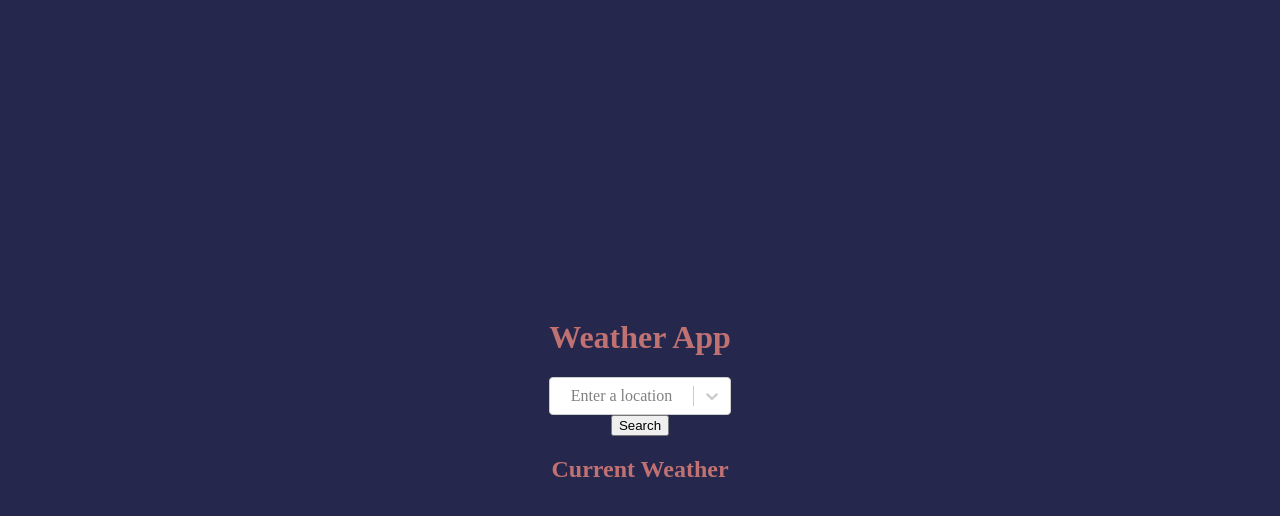
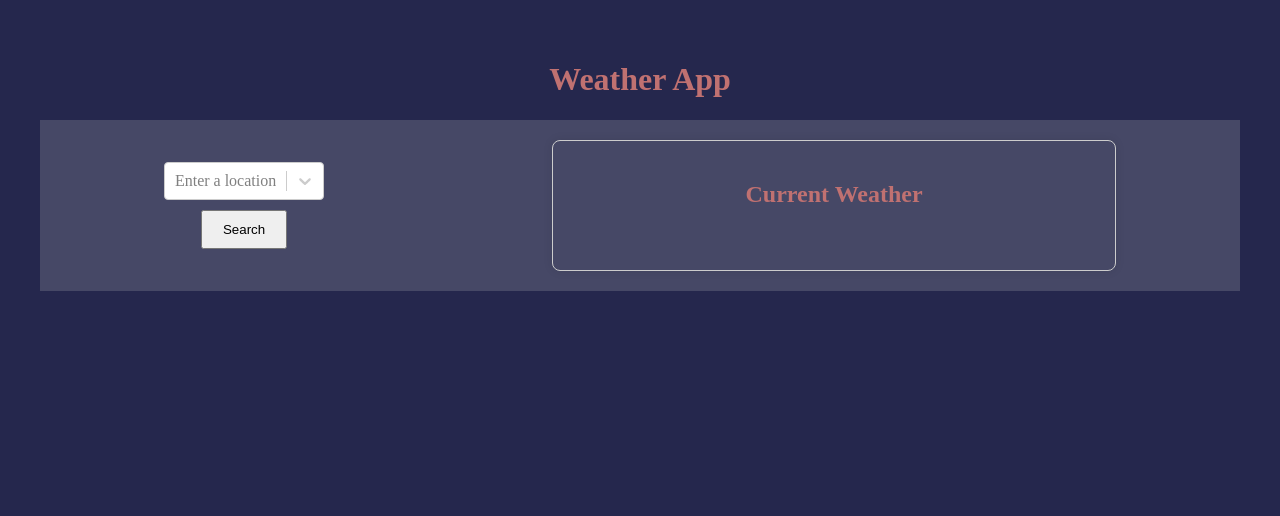
Before and after one commit to Splicid/random-chat, a React (Vite) app: page / in a window 1280 px wide. Shown: the top 516 px of the page. Built offline with nearby package versions, Linux system fonts and the light colour scheme; no server answers.

Commit message:
Last commit

```diff
--- a/src/App.css
+++ b/src/App.css
@@ -6,11 +6,71 @@
   color: rgb(192, 113, 113);
 }
 
-body {
+.search-form {
   display: flex;
-  justify-content: center;
+  flex-direction: column;
+  align-items: center;
+  padding: 20px;
+  gap: 20px;
+  background-color: #464866;
+}
+body{
   background-color: #25274D;
+}
+
+.form-container {
+  display: flex;
+  flex-direction: column;
+  width: 100%;
+  max-width: 400px;
+  gap: 10px;
+}
+
+.weather-form{
+  max-width: 200px;
+}
+
+.search-bar {
+  width: 100%;
+}
+
+.card-submit {
+  align-self: center;
+  padding: 10px 20px;
+  margin-top: 10px;
+}
+
+.main-card {
+  display: flex;
+  flex-direction: column;
   align-items: center;
-  height: 100vh;
-  margin: 0;
+  width: 100%;
+  max-width: 400px;
+  padding: 20px;
+  border: 1px solid #ccc;
+  border-radius: 8px;
+  box-shadow: 0 0 10px rgba(0,0,0,0.1);
 }
+
+.card-data {
+  display: flex;
+  flex-direction: column;
+  align-items: center;
+  gap: 10px;
+}
+
+.card-title {
+  margin-bottom: 10px;
+  font-size: 1.5em;
+}
+
+@media (min-width: 768px) {
+  .search-form {
+      flex-direction: row;
+      justify-content: space-around;
+  }
+
+  .form-container, .main-card {
+      max-width: 45%;
+  }
+}
--- a/src/components/search.tsx
+++ b/src/components/search.tsx
@@ -59,7 +59,7 @@ class Search extends React.Component<{}, myStates> {
 
         return (
             <div className="search-form">
-                <form onSubmit={this.handleSubmit}>
+                <form className="weather-form" onSubmit={this.handleSubmit}>
                     <Select
                         placeholder="Enter a location"
                         className='search-bar'
```
Also changed, not shown: TO-DO.txt.
